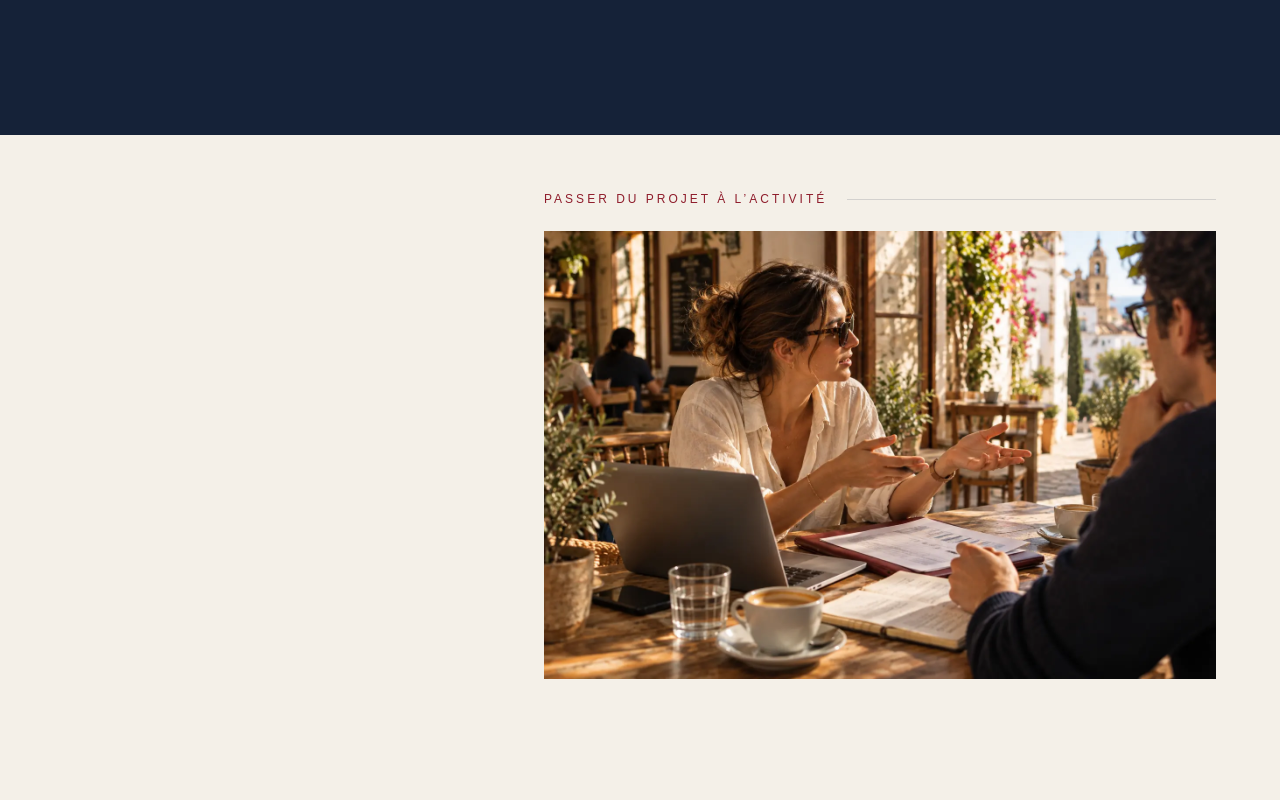
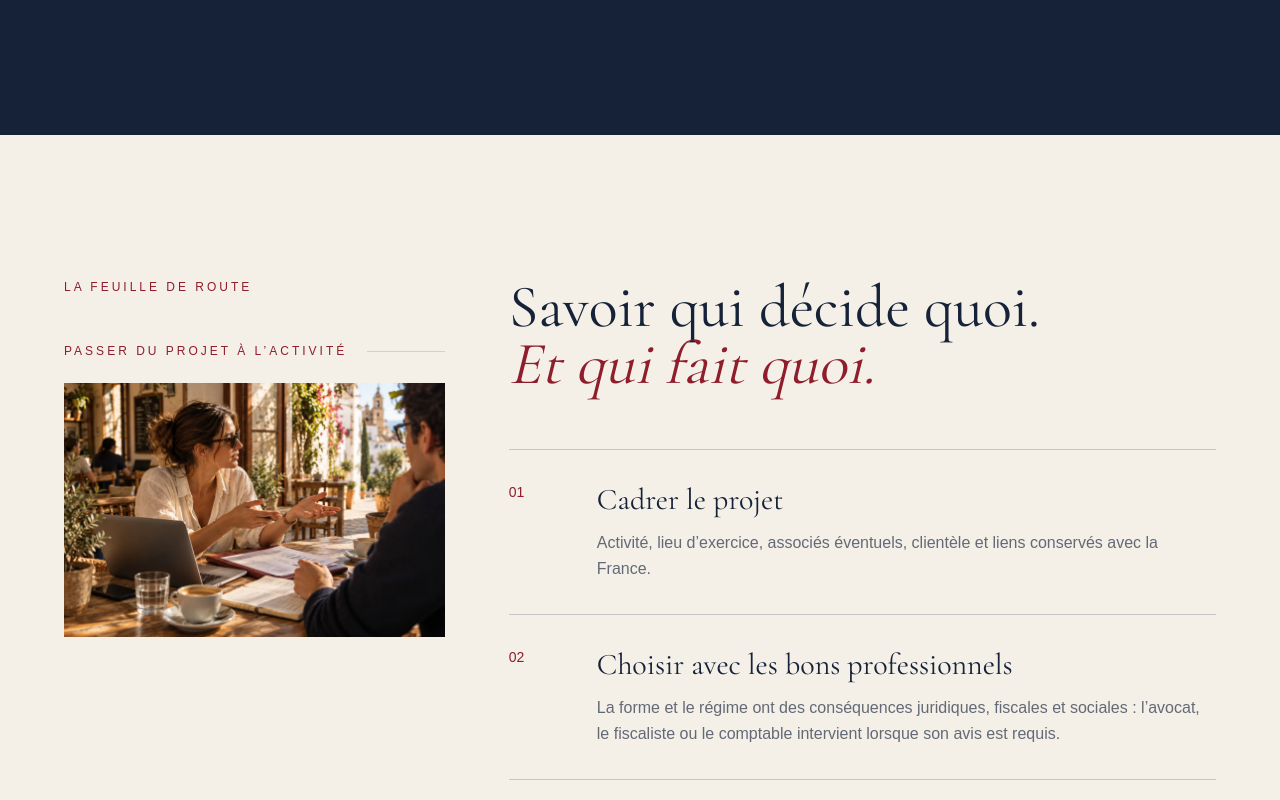
Before and after one commit to elehcf/hola, a Next.js app: page /creer-activite-espagne in a window 1280 px wide. Shown: the part 2200-3000 px from the top of the page. Built offline with nearby package versions, Linux system fonts and the light colour scheme.

Commit message:
Integrate lifestyle photo into page content

```diff
--- a/app/creer-activite-espagne/page.tsx
+++ b/app/creer-activite-espagne/page.tsx
@@ -112,17 +112,19 @@ export default function CreerActiviteEspagne() {
         </div>
       </section>
 
-      <LifestylePhoto
-        src="/activite-lifestyle-hola.webp"
-        alt="Une porteuse de projet échange sur la création de son activité en Espagne"
-        eyebrow="Passer du projet à l’activité"
-      />
-
       <section className="px-8 py-28 md:px-16 md:py-36">
         <div className="mx-auto grid max-w-6xl gap-16 md:grid-cols-[0.7fr_1.3fr]">
-          <p className="text-xs uppercase tracking-[0.25em] text-blood">
-            La feuille de route
-          </p>
+          <div>
+            <p className="text-xs uppercase tracking-[0.25em] text-blood">
+              La feuille de route
+            </p>
+            <LifestylePhoto
+              src="/activite-lifestyle-hola.webp"
+              alt="Une porteuse de projet échange sur la création de son activité en Espagne"
+              eyebrow="Passer du projet à l’activité"
+              compact
+            />
+          </div>
           <div>
             <h2
               className="max-w-4xl text-5xl leading-[0.95] md:text-6xl"
```
